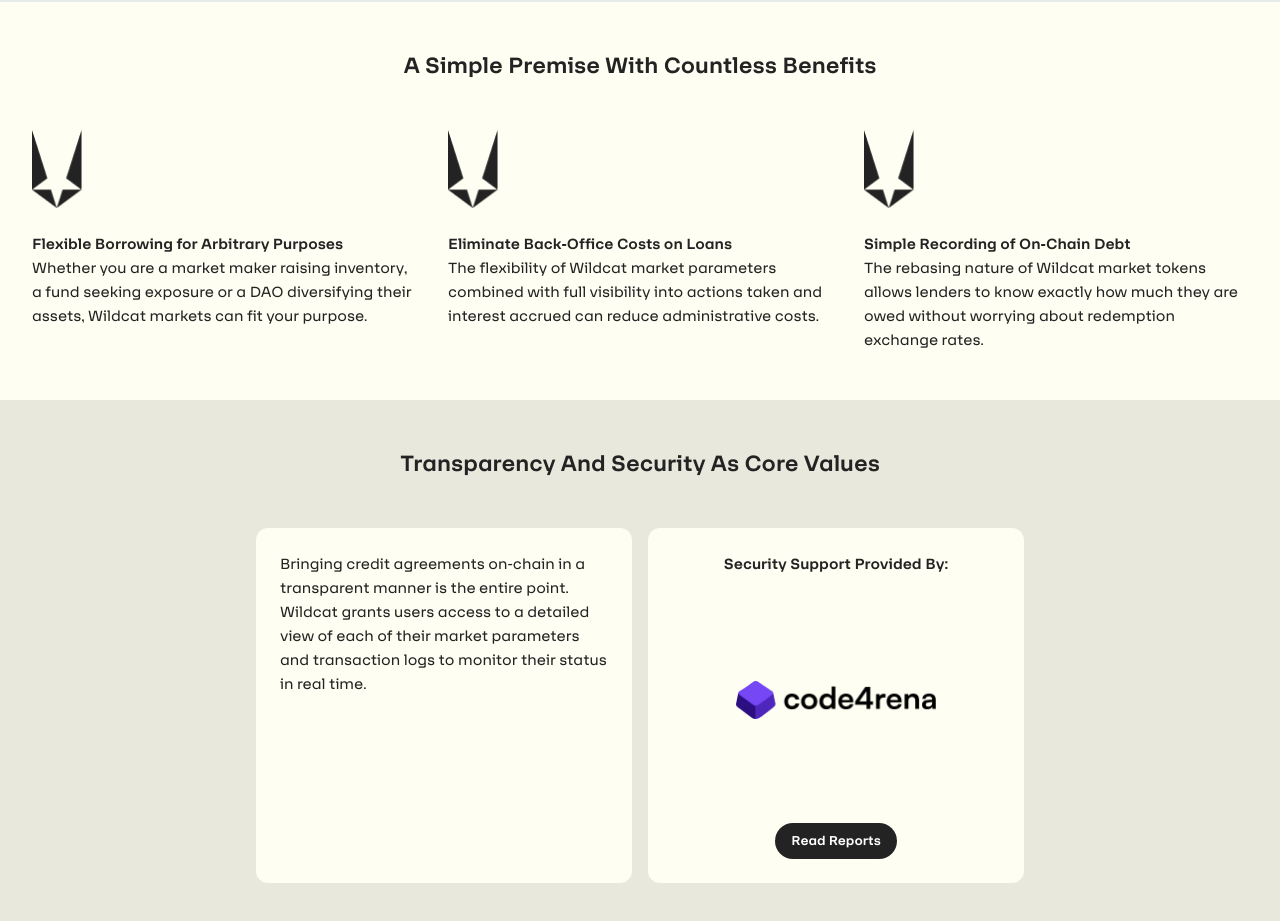
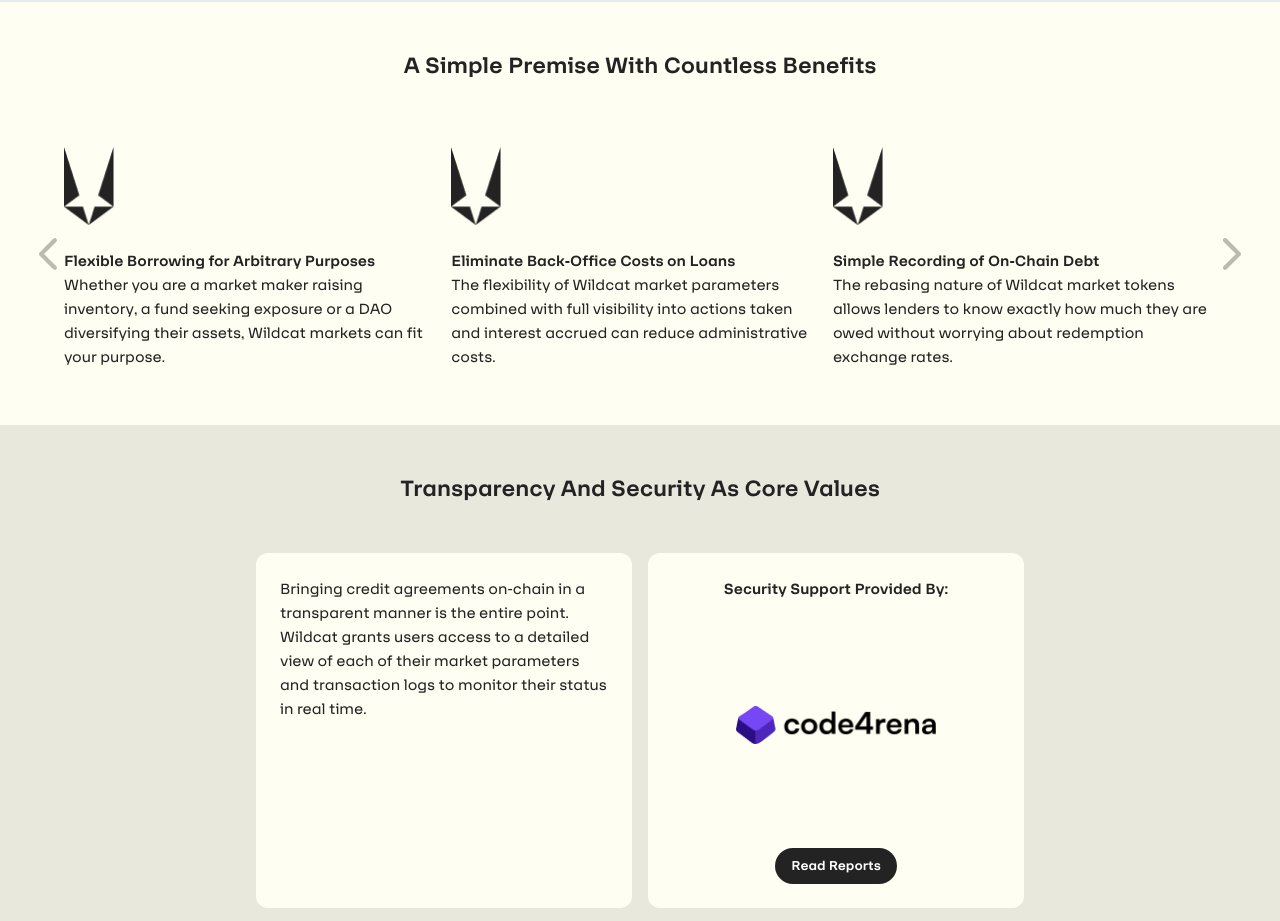
Before and after one commit to wildcat-finance/wildcat-landing, a Next.js app: page / in a window 1280 px wide. Shown: the part 1500-2421 px from the top of the page. Built offline with nearby package versions, Linux system fonts and the light colour scheme; grey boxes are pictures that could not be loaded.

Commit message:
add embla carousel

```diff
--- a/package.json
+++ b/package.json
@@ -9,6 +9,9 @@
     "lint": "next lint"
   },
   "dependencies": {
+    "embla-carousel": "^8.0.0-rc14",
+    "embla-carousel-react": "^8.0.0-rc14",
+    "embla-carousel-wheel-gestures": "^8.0.0-rc05",
     "next": "latest",
     "react": "latest",
     "react-dom": "latest",
--- /dev/null
+++ b/src/app/components/carousel.tsx
@@ -0,0 +1,156 @@
+import { useCallback, useEffect, useState } from "react";
+import useEmblaCarousel from "embla-carousel-react";
+import { WheelGesturesPlugin } from "embla-carousel-wheel-gestures";
+
+import type { ReactNode } from "react";
+
+type TButtonProps = {
+  enabled?: boolean;
+  onClick: (e: React.MouseEvent<HTMLElement>) => void;
+};
+
+export const PrevButton = ({ enabled, onClick }: TButtonProps): ReactNode => {
+  const handleOnClick = useCallback(
+    (e: React.MouseEvent<HTMLElement>): void => {
+      e.preventDefault();
+      if (enabled) {
+        onClick?.(e);
+      }
+    },
+    [enabled, onClick]
+  );
+
+  return (
+    <button
+      className={
+        "embla__button embla__button--prev top-[calc(50%-16px)] h-8 w-8 fill-black"
+      }
+      onClick={handleOnClick}
+      disabled={!enabled}
+    >
+      <svg
+        className={"embla__button__svg"}
+        viewBox={"137.718 -1.001 366.563 644"}
+      >
+        <path
+          d={
+            "M428.36 12.5c16.67-16.67 43.76-16.67 60.42 0 16.67 16.67 16.67 43.76 0 60.42L241.7 320c148.25 148.24 230.61 230.6 247.08 247.08 16.67 16.66 16.67 43.75 0 60.42-16.67 16.66-43.76 16.67-60.42 0-27.72-27.71-249.45-249.37-277.16-277.08a42.308 42.308 0 0 1-12.48-30.34c0-11.1 4.1-22.05 12.48-30.42C206.63 234.23 400.64 40.21 428.36 12.5z"
+          }
+        />
+      </svg>
+    </button>
+  );
+};
+
+export const NextButton = ({ enabled, onClick }: TButtonProps): ReactNode => {
+  const handleOnClick = useCallback(
+    (e: React.MouseEvent<HTMLElement>): void => {
+      e.preventDefault();
+      if (enabled) {
+        onClick?.(e);
+      }
+    },
+    [enabled, onClick]
+  );
+
+  return (
+    <button
+      className={
+        "embla__button embla__button--next top-[calc(50%-16px)] ml-2 h-8 w-8 fill-black"
+      }
+      onClick={handleOnClick}
+      disabled={!enabled}
+    >
+      <svg className={"embla__button__svg"} viewBox={"0 0 238.003 238.003"}>
+        <path
+          d={
+            "M181.776 107.719L78.705 4.648c-6.198-6.198-16.273-6.198-22.47 0s-6.198 16.273 0 22.47l91.883 91.883-91.883 91.883c-6.198 6.198-6.198 16.273 0 22.47s16.273 6.198 22.47 0l103.071-103.039a15.741 15.741 0 0 0 4.64-11.283c0-4.13-1.526-8.199-4.64-11.313z"
+          }
+        />
+      </svg>
+    </button>
+  );
+};
+
+type TProgressBarCarouselProps = {
+  children: ReactNode;
+  overflow?: boolean;
+};
+const Carousel = ({
+  children,
+  overflow,
+}: TProgressBarCarouselProps): ReactNode => {
+  const [viewportRef, embla] = useEmblaCarousel(
+    {
+      containScroll: "trimSnaps",
+      dragFree: true,
+      slidesToScroll: 1,
+      skipSnaps: false,
+    },
+    [WheelGesturesPlugin() as never]
+  );
+
+  const [isPrevBtnEnabled, set_isPrevBtnEnabled] = useState(false);
+  const [isNextBtnEnabled, set_isNextBtnEnabled] = useState(false);
+  const [scrollProgress, set_scrollProgress] = useState(0);
+
+  const scrollPrev = useCallback(
+    (): void => embla && embla.scrollPrev(),
+    [embla]
+  );
+  const scrollNext = useCallback(
+    (): void => embla && embla.scrollNext(),
+    [embla]
+  );
+
+  const onSelect = useCallback((): void => {
+    if (!embla) {
+      return;
+    }
+    set_isPrevBtnEnabled(embla.canScrollPrev());
+    set_isNextBtnEnabled(embla.canScrollNext());
+  }, [embla]);
+
+  const onScroll = useCallback((): void => {
+    if (!embla) {
+      return;
+    }
+    const progress = Math.max(0, Math.min(1, embla.scrollProgress()));
+    set_scrollProgress(progress * 100);
+  }, [embla, set_scrollProgress]);
+
+  useEffect((): void => {
+    if (!embla) {
+      return;
+    }
+    onSelect();
+    onScroll();
+    embla.on("select", onSelect);
+    embla.on("scroll", onScroll);
+  }, [embla, onSelect, onScroll]);
+
+  return (
+    <article className={"embla--progress-bar relative"}>
+      <div className={"embla"}>
+        <div className={"embla__progress bg-bg-03 mb-4"}>
+          <div
+            className={"embla__progress__bar w-full bg-primary"}
+            style={{ transform: `translateX(${scrollProgress}%)` }}
+          />
+        </div>
+        <div
+          className={`embla__viewport ${overflow ? "overflow" : ""}`}
+          ref={viewportRef}
+        >
+          <div className={"embla__container flex flex-row gap-x-6 pb-2"}>
+            {children}
+          </div>
+        </div>
+      </div>
+      <PrevButton onClick={scrollPrev} enabled={isPrevBtnEnabled} />
+      <NextButton onClick={scrollNext} enabled={isNextBtnEnabled} />
+    </article>
+  );
+};
+
+export default Carousel;
--- a/src/app/page.tsx
+++ b/src/app/page.tsx
@@ -4,6 +4,7 @@
 import ResponsiveVideo from "./components/responsiveVideo";
 import { useEffect, useState } from "react";
 import { useInView } from "react-intersection-observer";
+import Carousel from './components/carousel';
 
 export default function Home() {
   const { ref: refHowItWorks, inView: inViewHowItWorks } = useInView({
@@ -190,10 +191,12 @@ export default function Home() {
           </h2>
           <div
             ref={refWildcatBanking}
-            className='flex flex-col md:grid grid-cols-12 gap-8'
+            className='flex flex-col'
           >
+            <Carousel>
+
               <div
-              className={`col-span-4 opacity-0 ${
+                className={`min-w-[320px] opacity-0 ${
                   scrolledPastWildcatBanking ? "fade-in" : ""
                 }`}
               >
@@ -211,7 +214,7 @@ export default function Home() {
                 </p>
               </div>
               <div
-              className={`col-span-4 opacity-0 animation-delay-300ms ${
+                className={`min-w-[320px] opacity-0 animation-delay-300ms ${
                   scrolledPastWildcatBanking ? "fade-in" : ""
                 }`}
               >
@@ -229,7 +232,7 @@ export default function Home() {
                 </p>
               </div>
               <div
-              className={`col-span-4 opacity-0 animation-delay-600ms ${
+                className={`min-w-[320px] opacity-0 animation-delay-600ms ${
                   scrolledPastWildcatBanking ? "fade-in" : ""
                 }`}
               >
@@ -246,6 +249,7 @@ export default function Home() {
                   they are owed without worrying about redemption exchange rates.
                 </p>
               </div>
+            </Carousel>
           </div>
         </div>
       </section>
--- /dev/null
+++ b/src/app/styles/embla.css
@@ -0,0 +1,105 @@
+.embla {
+  position: relative;
+  max-width: calc(100% - 64px);
+  margin: 0 auto;
+  /*background-color: #f7f7f7;*/
+  /*padding: 20px;*/
+  /*max-width: 1200px;*/
+  /*margin-left: auto;*/
+  /*margin-right: auto;*/
+}
+
+.embla__viewport {
+  overflow: hidden;
+  width: 100%;
+}
+
+.embla__viewport.overflow {
+  overflow: visible;
+}
+
+.embla__viewport.is-draggable {
+  cursor: move;
+  cursor: grab;
+}
+
+.embla__viewport.is-dragging {
+  cursor: grabbing;
+}
+
+.embla__container {
+  display: flex;
+  user-select: none;
+  -webkit-touch-callout: none;
+  -khtml-user-select: none;
+  -webkit-tap-highlight-color: transparent;
+}
+
+.embla__slide {
+  /*position: relative;*/
+  /*min-width: 50%;*/
+  /*padding-left: 10px;*/
+}
+
+.embla__slide__inner {
+  /*position: relative;*/
+  /*overflow: hidden;*/
+  /*height: 190px;*/
+}
+
+.embla__slide__img {
+  position: absolute;
+  display: block;
+  top: 50%;
+  left: 50%;
+  width: auto;
+  min-height: 100%;
+  min-width: 100%;
+  max-width: none;
+  transform: translate(-50%, -50%);
+}
+
+.embla__button {
+  outline: 0;
+  cursor: pointer;
+  background-color: transparent;
+  touch-action: manipulation;
+  border: 0;
+  justify-content: center;
+  align-items: center;
+  padding: 0;
+  position: absolute;
+}
+
+.embla__button:disabled {
+  cursor: default;
+  opacity: 0.3;
+}
+
+.embla__button__svg {
+  width: 32px;
+  height: 32px;
+}
+
+.embla__button--prev {
+  left: 0;
+}
+
+.embla__button--next {
+  right: 0;
+}
+
+.embla__progress {
+  position: relative;
+  height: 1px;
+  overflow: hidden;
+  border-radius: 2px;
+}
+
+.embla__progress__bar {
+  position: absolute;
+  width: 100%;
+  top: 0;
+  bottom: 0;
+  left: -100%;
+}
--- a/src/app/styles/globals.css
+++ b/src/app/styles/globals.css
@@ -1,4 +1,5 @@
-@import './color.css';
+@import "./color.css";
+@import "./embla.css";
 
 @tailwind base;
 @tailwind components;
```
Also changed, not shown: 1 other file (tests, documents, lock files or other folders). Lines whose indentation alone changed are shown as unchanged.
